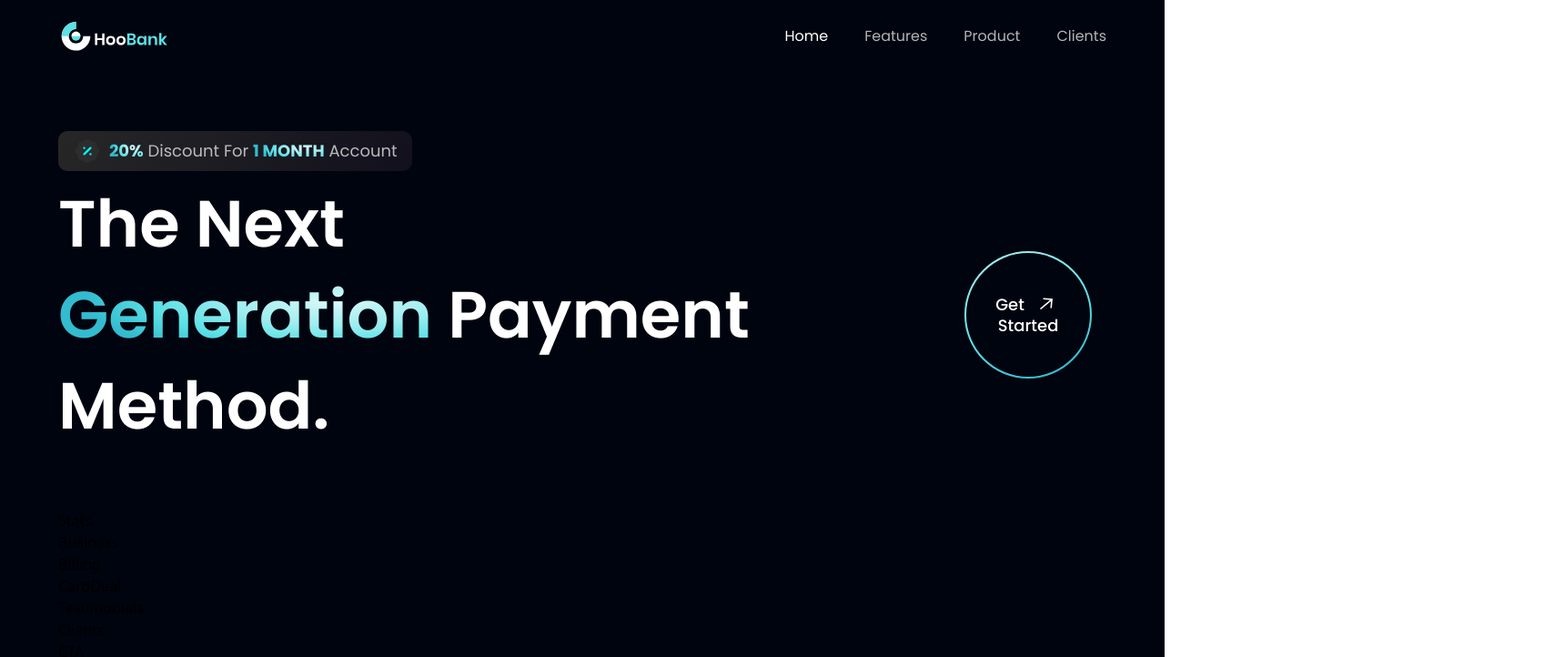
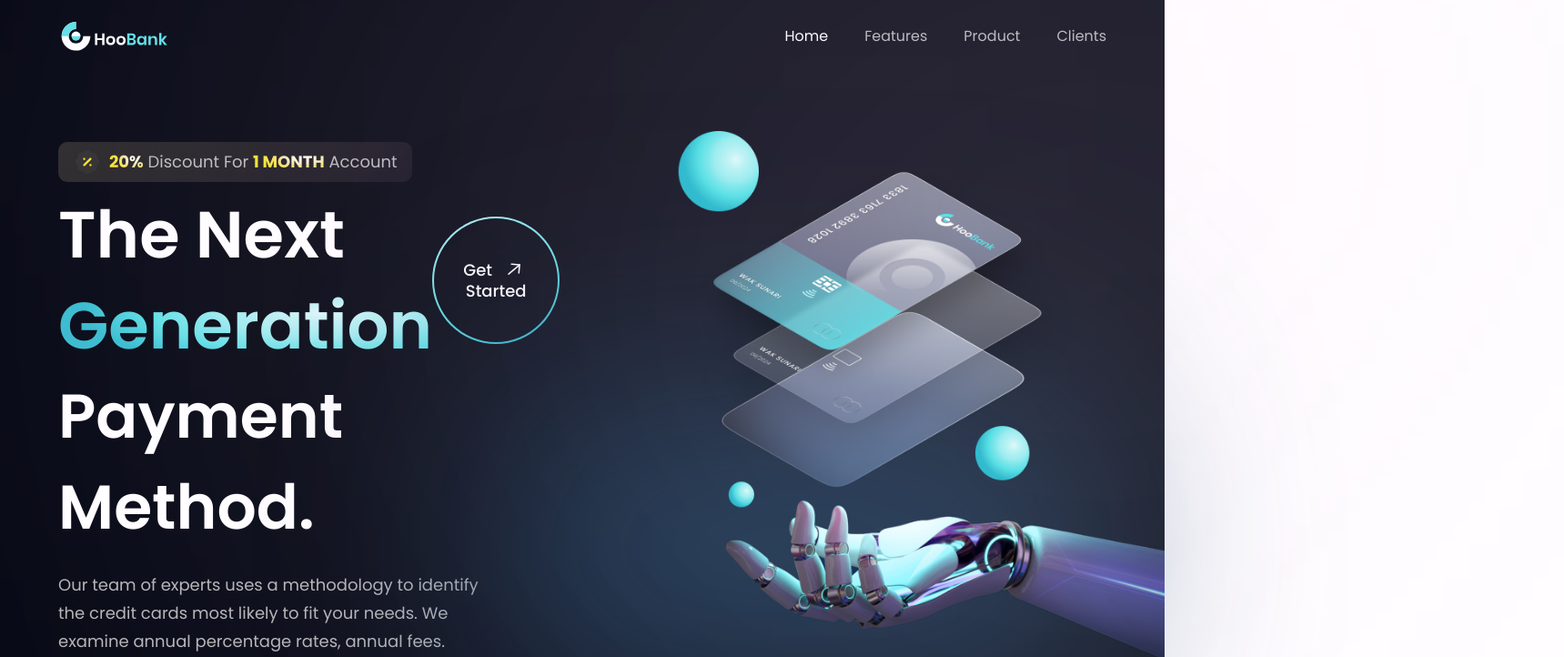
Before and after one commit to davimgfx/hoobank, a React (Vite) app: page / in a window 1280 px wide. Shown: the top 722 px of the page at 91% size, 1719 px wide, since content can reach past the window. Built offline with nearby package versions, Linux system fonts and the light colour scheme.

Commit message:
hero section finished

```diff
--- a/src/components/Hero.jsx
+++ b/src/components/Hero.jsx
@@ -1,4 +1,4 @@
-import { discount } from "../assets";
+import { discount, robot } from "../assets";
 import styles from "../style";
 import GetStarted from "./GetStarted";
 const Hero = () => {
@@ -11,20 +11,35 @@ const Hero = () => {
         <div className="flex flex-row items-center py-[6px] px-4 bg-discount-gradient rounded-[10px] mb-2">
           <img src={discount} alt="discount" className="w-[32px] h-[32px]" />
           <p className={`${styles.paragraph} ml-2`}>
-            <span className="text-gradient font-bold">20%</span> Discount For{" "}
-            <span className="text-gradient font-bold">1 MONTH</span> Account
+            <span className="gold__text-gradient font-bold">20%</span> Discount For{" "}
+            <span className="gold__text-gradient font-bold">1 MONTH</span> Account
           </p>
         </div>
         <div className="flex flex-row justify-between items-center w-full">
           <h1 className="flex-1 font-poppins font-semibold ss:text-[72px] text-[52px] text-white ss:leading-[100px] leading-[75px]">
             The Next <br className="sm:block hidden" />{" "}
             <span className="text-gradient">Generation </span>
-            Payment Method.
+
           </h1>
           <div className="ss:flex hidden md:mr-4 md-0">
             <GetStarted></GetStarted>
           </div>
         </div>
+
+        <h1 className="font-poppins font-semibold ss:text-[68px] text-[52px] text-white ss:leading-[100px] leading-[75px] w-full">Payment Method.</h1>
+        <p className={`${styles.paragraph} max-w-[470px] mt-5`}>Our team of experts uses a methodology to identify the credit cards most likely to fit your needs.
+We examine annual percentage rates, annual fees.</p>
+      </div>
+
+      <div>
+        <img src={robot} alt="robot" className="w-[100%] h-[100%] relative z-[5]"/>
+        <div className="absolute z-[0] w-[40%] h-[35%] top-0 pink__gradient"/>
+        <div className="absolute z-[1] w-[80%] h-[80%] white__gradient rounded-full bottom-40"/>
+        <div className="absolute z-[0] w-[50%] h-[50%] right-20 bottom-20 blue__gradient"/>
+      </div>
+
+      <div className={`ss:hidden ${styles.flexCenter} md:my-0 my-10 relative`}>
+
       </div>
     </section>
   );
--- a/src/index.css
+++ b/src/index.css
@@ -27,6 +27,22 @@
     #7de7eb 55.12%,
     #5ce1e6 71.54%,
     #33bbcf 100%
+  );
+  -webkit-background-clip: text;
+  -webkit-text-fill-color: transparent;
+  background-clip: text;
+  text-fill-color: transparent;
+}
+
+.gold__text-gradient {
+  background: radial-gradient(
+    64.18% 64.18% at 71.16% 35.69%,
+    #f8f7f1 0.89%,
+    #fffcdd 17.23%,
+    #f0eab7 42.04%,
+    #eee382 55.12%,
+    #fce945 71.54%,
+    #F8E42A 100%
   );
   -webkit-background-clip: text;
   -webkit-text-fill-color: transparent;
```
Also changed, not shown: src/assets/Discount.svg.
